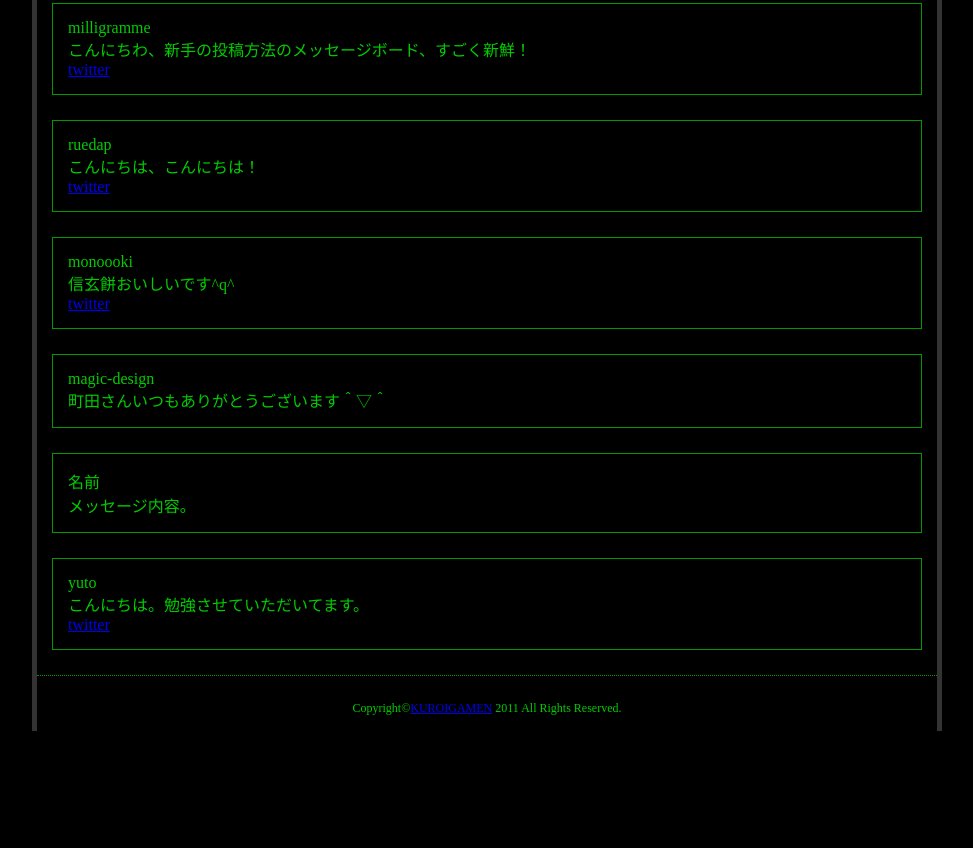
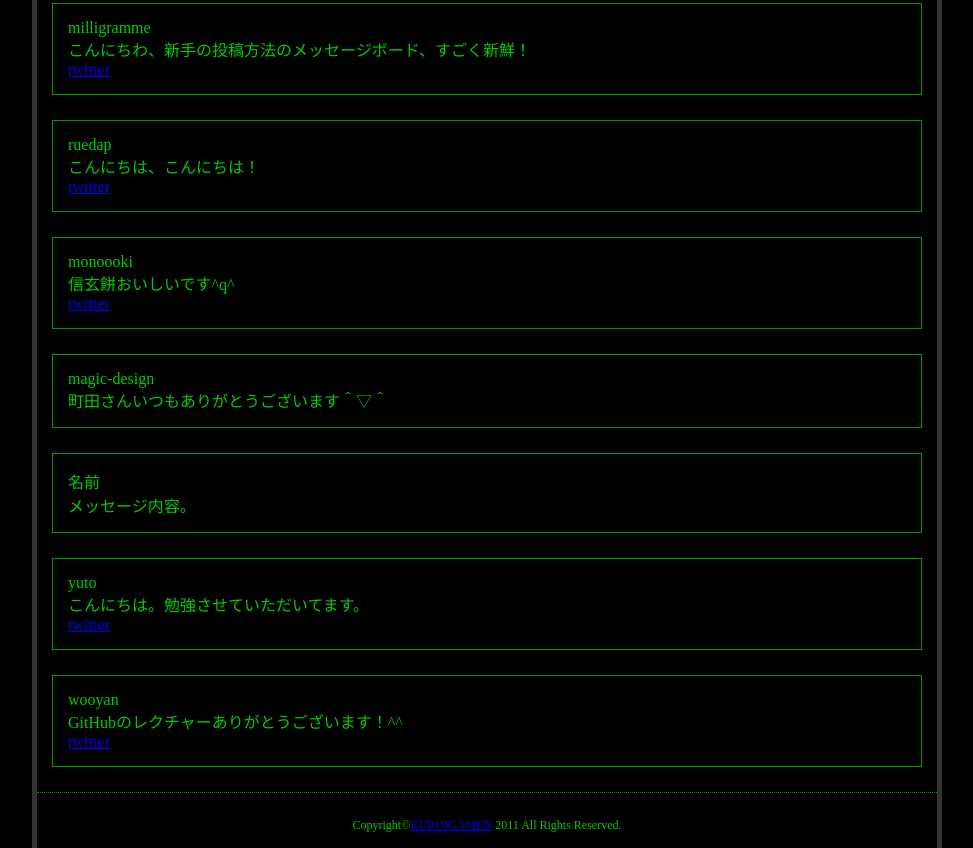
Before and after one commit to machida/KUROIGAMEN-message-board, a plain HTML site: page index.html in a window 1280 px wide. Shown: the part 391-1239 px from the top of the page, without its empty margins (153-1126 px from the left). Before the commit the page ends 1122 px from the top, so only its background shows below. Drawn offline with Linux system fonts and the light colour scheme.

Commit message:
added index

```diff
--- a/index.html
+++ b/index.html
@@ -60,6 +60,11 @@
 	<p>こんにちは。勉強させていただいてます。</p>
 	<p><a href="http://twitter.com/jacoyutorius">twitter</a></p>
 </li>
+<li>
+<h3>wooyan</h3>
+<p>GitHubのレクチャーありがとうございます！^^</p>
+<p><a href="http://twitter.com/wooyan/">twitter</a></p>
+</li>
 </ul>
 
 </div>
```
